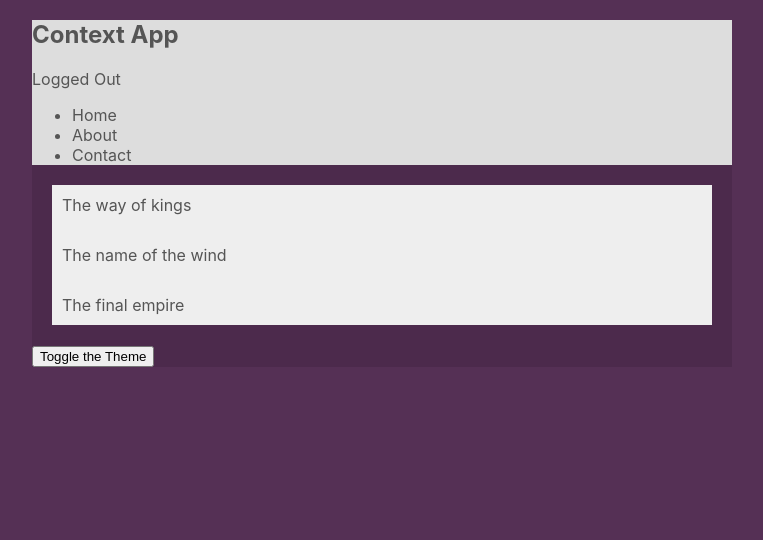
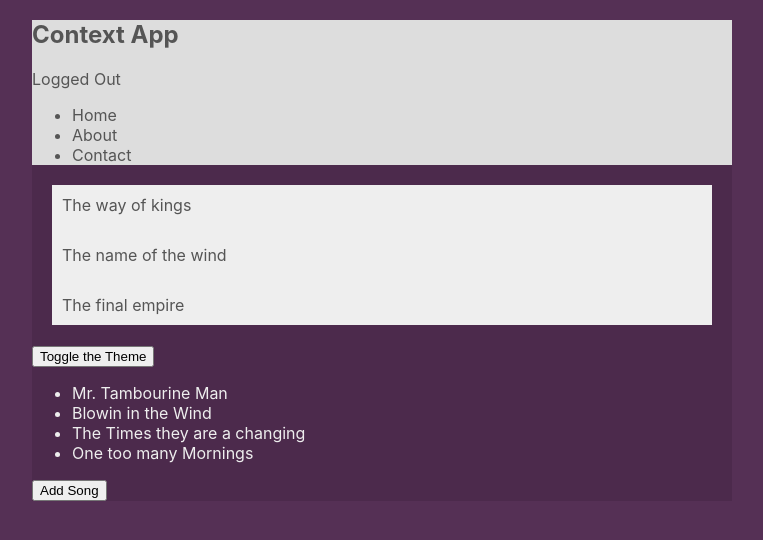
Before and after one commit to abp437/Javascript-Assignments, a React (Create React App) app in the folder react-hooks/: page / in a window 1280 px wide. Shown: the top 540 px of the page, without its empty margins (258-1021 px from the left). Built offline with nearby package versions, Linux system fonts and the light colour scheme; the HTML template or start-up script is replaced by a standard one.

Commit message:
React Hooks useState demo

```diff
--- a/react-hooks/src/App.js
+++ b/react-hooks/src/App.js
@@ -4,6 +4,7 @@ import BookList from './components/Booklist';
 import ThemeContextProvider from './contexts/ThemeContext';
 import AuthContextProvider from './contexts/AuthContext';
 import ThemeToggle from './components/ThemeToggle';
+import SongList from './components/SongList';
 
 function App() {
   return (
@@ -13,6 +14,7 @@ function App() {
           <Navbar />
           <BookList />
           <ThemeToggle />
+          <SongList />
         </AuthContextProvider>
       </ThemeContextProvider>
     </div>
--- /dev/null
+++ b/react-hooks/src/components/SongList.js
@@ -0,0 +1,44 @@
+import React, { useState } from 'react';
+
+export default function () {
+  const [songs, setSongs] = useState([
+    {
+      id: 1,
+      title: 'Mr. Tambourine Man',
+    },
+    {
+      id: 2,
+      title: 'Blowin in the Wind',
+    },
+    {
+      id: 3,
+      title: 'The Times they are a changing',
+    },
+    {
+      id: 4,
+      title: 'One too many Mornings',
+    },
+  ]);
+
+  const addSong = () => {
+    setSongs([...songs, {
+      id: Math.floor(Math.random() * 1000),
+      title: 'Boots of Spanish Leather',
+    }]);
+  }
+  return (
+    <div className="song-list">
+      <ul>
+        {
+          songs.map((song) => {
+            const { id, title } = song;
+            return (
+              <li key={id}>{title}</li>
+            );
+          })
+        }
+      </ul>
+      <button onClick={() => addSong()}>Add Song</button>
+    </div>
+  );
+}
```
Also changed, not shown: react-hooks/notes.txt.
